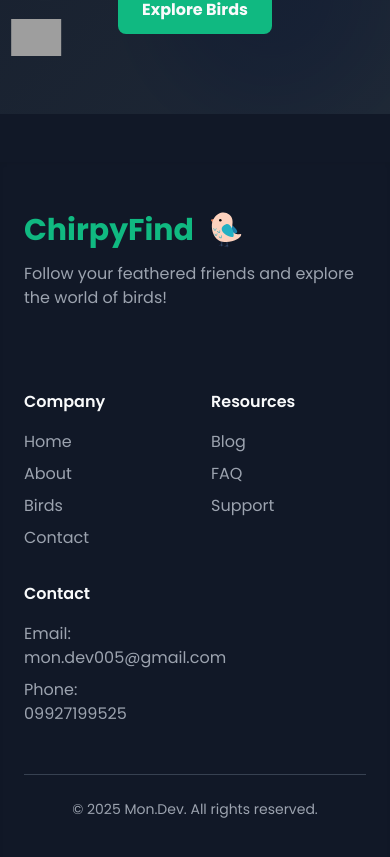
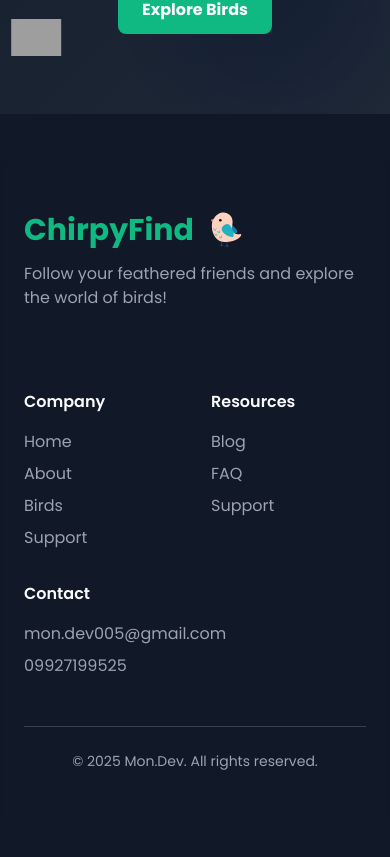
Before and after one commit to SimplyMon/chirpy, a React (Vite) app: page / in a window 390 px wide. Shown: the part 792-1649 px from the top of the page. After the commit the page ends 1611 px from the top, so only its background shows below. Built offline with nearby package versions, Linux system fonts and the light colour scheme; grey boxes are pictures that could not be loaded.

Commit message:
added new routes

```diff
--- a/src/components/layout/FooterComponent.tsx
+++ b/src/components/layout/FooterComponent.tsx
@@ -1,3 +1,18 @@
+import { Link } from "react-router-dom";
+
+const COMPANY_LINKS: { label: string; to: string }[] = [
+  { label: "Home", to: "/" },
+  { label: "About", to: "/about" },
+  { label: "Birds", to: "/birds" },
+  { label: "Support", to: "/support" },
+];
+
+const RESOURCE_LINKS: { label: string; to: string }[] = [
+  { label: "Blog", to: "/blog" },
+  { label: "FAQ", to: "/faq" },
+  { label: "Support", to: "/support" },
+];
+
 export function FooterComponent() {
   return (
     <footer
@@ -24,7 +39,7 @@ export function FooterComponent() {
             </p>
           </div>
 
-          <div className="grid grid-cols-2 sm:grid-cols-4 gap-8 md:w-2/3">
+          <div className="grid grid-cols-2 sm:grid-cols-3 gap-8 md:w-2/3">
             <div>
               <h4
                 style={{ color: "var(--color-text)" }}
@@ -36,15 +51,15 @@ export function FooterComponent() {
                 style={{ color: "var(--color-text-secondary)" }}
                 className="space-y-2"
               >
-                {["Home", "About", "Birds", "Contact"].map((link) => (
-                  <li key={link}>
-                    <a
-                      href="#"
+                {COMPANY_LINKS.map((link) => (
+                  <li key={link.label}>
+                    <Link
+                      to={link.to}
                       style={{ color: "var(--color-text-secondary)" }}
                       className="hover:text-(--color-success) transition-colors duration-300"
                     >
-                      {link}
-                    </a>
+                      {link.label}
+                    </Link>
                   </li>
                 ))}
               </ul>
@@ -61,15 +76,15 @@ export function FooterComponent() {
                 style={{ color: "var(--color-text-secondary)" }}
                 className="space-y-2"
               >
-                {["Blog", "FAQ", "Support"].map((link) => (
-                  <li key={link}>
-                    <a
-                      href="#"
+                {RESOURCE_LINKS.map((link) => (
+                  <li key={link.label}>
+                    <Link
+                      to={link.to}
                       style={{ color: "var(--color-text-secondary)" }}
                       className="hover:text-(--color-success) transition-colors duration-300"
                     >
-                      {link}
-                    </a>
+                      {link.label}
+                    </Link>
                   </li>
                 ))}
               </ul>
@@ -86,8 +101,24 @@ export function FooterComponent() {
                 style={{ color: "var(--color-text-secondary)" }}
                 className="space-y-2"
               >
-                <li>Email: mon.dev005@gmail.com</li>
-                <li>Phone: 09927199525</li>
+                <li>
+                  <a
+                    href="mailto:mon.dev005@gmail.com"
+                    style={{ color: "var(--color-text-secondary)" }}
+                    className="hover:text-(--color-success) transition-colors duration-300"
+                  >
+                    mon.dev005@gmail.com
+                  </a>
+                </li>
+                <li>
+                  <a
+                    href="tel:+639927199525"
+                    style={{ color: "var(--color-text-secondary)" }}
+                    className="hover:text-(--color-success) transition-colors duration-300"
+                  >
+                    09927199525
+                  </a>
+                </li>
               </ul>
             </div>
           </div>
--- a/src/components/layout/HeaderComponent.tsx
+++ b/src/components/layout/HeaderComponent.tsx
@@ -1,5 +1,14 @@
 import { useState } from "react";
 import { Link, useLocation } from "react-router-dom";
+
+const NAV_ITEMS: { path: string; label: string }[] = [
+  { path: "/", label: "Home" },
+  { path: "/birds", label: "Birds" },
+  { path: "/about", label: "About" },
+  { path: "/blog", label: "Blog" },
+  { path: "/faq", label: "FAQ" },
+  { path: "/support", label: "Support" },
+];
 
 export function HeaderComponent() {
   const [isOpen, setIsOpen] = useState(false);
@@ -30,8 +39,7 @@ export function HeaderComponent() {
           </div>
 
           <div className="hidden md:flex md:items-center space-x-6">
-            {["/", "/about", "/birds"].map((path, idx) => {
-              const labels = ["Home", "About", "Birds"];
+            {NAV_ITEMS.map(({ path, label }) => {
               const active = isActive(path);
               return (
                 <Link
@@ -53,7 +61,7 @@ export function HeaderComponent() {
                       e.currentTarget.style.color = "var(--color-text)";
                   }}
                 >
-                  {labels[idx]}
+                  {label}
                 </Link>
               );
             })}
@@ -80,13 +88,13 @@ export function HeaderComponent() {
           style={{ backgroundColor: "var(--color-bg-dark)" }}
           className="md:hidden shadow-md"
         >
-          {["/", "/about", "/birds"].map((path, idx) => {
-            const labels = ["Home", "About", "Birds"];
+          {NAV_ITEMS.map(({ path, label }) => {
             const active = isActive(path);
             return (
               <Link
                 key={path}
                 to={path}
+                onClick={() => setIsOpen(false)}
                 style={{
                   color: active ? "var(--color-success)" : "var(--color-text)",
                   backgroundColor: active
@@ -108,7 +116,7 @@ export function HeaderComponent() {
                   }
                 }}
               >
-                {labels[idx]}
+                {label}
               </Link>
             );
           })}
```
